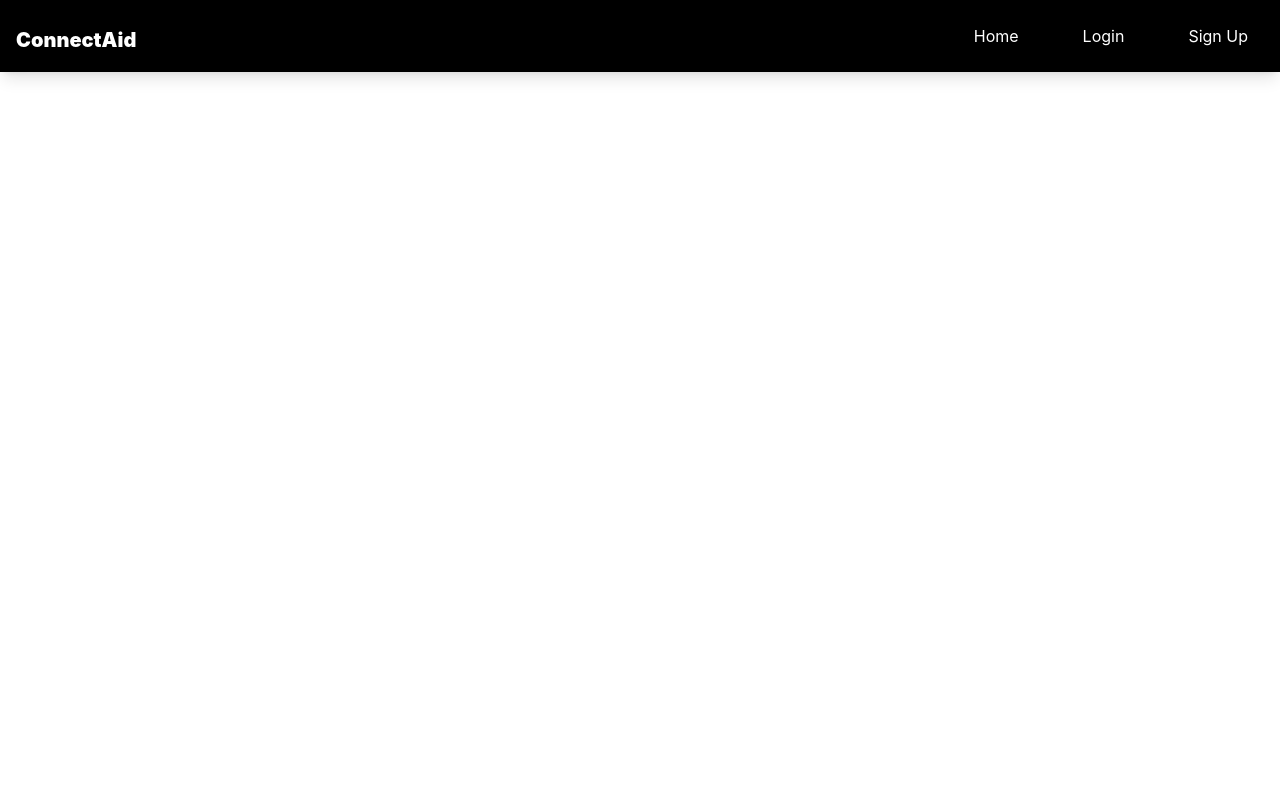
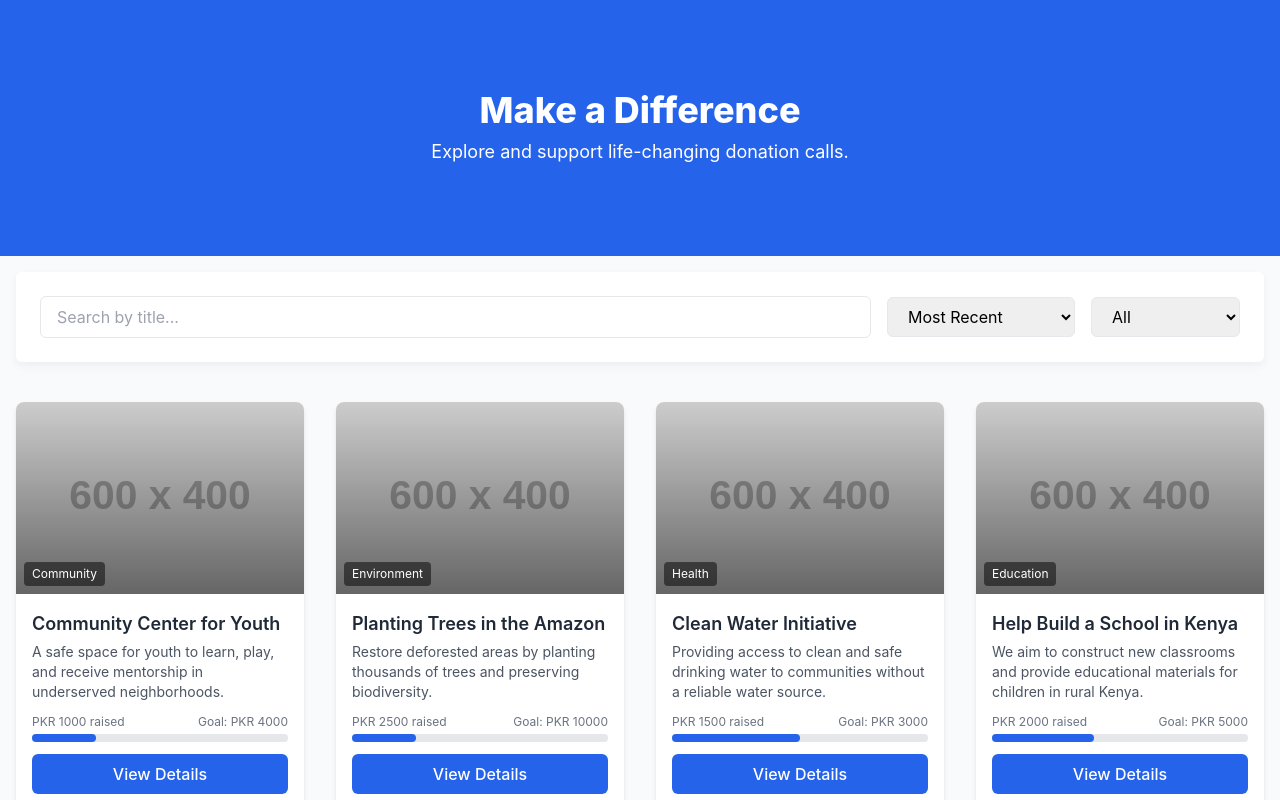
Before and after one commit to sam6akj/connectaid, a React (Create React App) app in the folder front-end/: page /donate in a window 1280 px wide. Shown: the top 800 px of the page. Built offline with nearby package versions, Linux system fonts and the light colour scheme.

Commit message:
minor changes

```diff
--- a/front-end/src/App.js
+++ b/front-end/src/App.js
@@ -5,20 +5,19 @@ import Home from './pages/Home';
 import { BrowserRouter as Router, Routes, Route } from 'react-router-dom';
 import Login from './pages/Login';
 import SignUp from './pages/SignUp';
+import DonationCallsList from './pages/DonationCallList';
 
 function App() {
   return (
     <div>
       <Router>
         <div>
-          <div className="navbar">
-            <NavBar />
-          </div>
           <div className="content">
             <Routes>
-              <Route path="/" element={<Home />} />
-              <Route path="/login" element={<Login />} />
-              <Route path="/signup" element={<SignUp />} />
+              <Route path="/" element={<><NavBar/><Home /></>} />
+              <Route path="/login" element={<><NavBar/><Login /></>} />
+              <Route path="/signup" element={<><NavBar/><SignUp /></>} />
+              <Route path="/donate" element={<DonationCallsList/>}/>
             </Routes>
           </div>
         </div>
--- a/front-end/src/components/DonationCallCard.jsx
+++ b/front-end/src/components/DonationCallCard.jsx
@@ -3,19 +3,39 @@ import { useNavigate } from 'react-router-dom';
 
 const DonationCallCard = ({ call }) => {
   const navigate = useNavigate();
+  const progress = Math.min((call.raised / call.goal) * 100, 100);
+
   return (
-    <div className="bg-white rounded-lg overflow-hidden shadow hover:shadow-md transition-shadow">
-      <img
-        src={call.image}
-        alt={call.title}
-        className="w-full h-48 object-cover"
-      />
-      <div className="p-4">
-        <h2 className="text-lg font-bold text-gray-800 mb-2">{call.title}</h2>
-        <p className="text-sm text-gray-600 mb-3 line-clamp-3">{call.description}</p>
+    <div className="donation-card bg-white rounded-lg overflow-hidden shadow-md flex flex-col">
+      <div className="relative w-full h-48">
+        <img
+          src={call.image}
+          alt={call.title}
+          className="w-full h-full object-cover"
+        />
+        <div className="absolute inset-0 bg-gradient-to-t from-black/50 to-transparent" />
+        <div className="absolute bottom-2 left-2 text-white text-xs bg-black/50 px-2 py-1 rounded">
+          {call.category}
+        </div>
+      </div>
+      <div className="p-4 flex-1 flex flex-col">
+        <h2 className="text-lg font-semibold text-gray-800 mb-1 line-clamp-2">{call.title}</h2>
+        <p className="text-sm text-gray-600 mb-3 line-clamp-3 flex-1">{call.description}</p>
+        <div className="mb-3">
+          <div className="text-xs text-gray-500 flex justify-between mb-1">
+            <span>PKR {call.raised} raised</span>
+            <span>Goal: PKR {call.goal}</span>
+          </div>
+          <div className="w-full bg-gray-200 h-2 rounded-full">
+            <div
+              className="h-2 bg-blue-600 rounded-full transition-width duration-300"
+              style={{ width: `${progress}%` }}
+            ></div>
+          </div>
+        </div>
         <button
           onClick={() => navigate(`/donation-calls/${call.id}`)}
-          className="block w-full bg-blue-600 text-white text-center py-2 rounded-md hover:bg-blue-700"
+          className="mt-auto bg-blue-600 hover:bg-blue-700 text-white text-center py-2 rounded-md font-medium"
         >
           View Details
         </button>
--- /dev/null
+++ b/front-end/src/components/DonationFilterBar.jsx
@@ -0,0 +1,38 @@
+import React from 'react';
+
+const DonationFilterBar = ({ searchTerm, onSearchChange, onSortChange, selectedCategory, onCategoryChange }) => {
+  const categories = ["All", "Education", "Health", "Environment", "Community"];
+
+  return (
+    <div className="filter-bar bg-white p-4 md:p-6 flex flex-col md:flex-row items-center md:space-x-4 space-y-4 md:space-y-0">
+      <input
+        type="text"
+        placeholder="Search by title..."
+        value={searchTerm}
+        onChange={e => onSearchChange(e.target.value)}
+        className="border rounded-md px-4 py-2 focus:outline-none focus:ring-2 focus:ring-blue-500 flex-1"
+      />
+
+      <select
+        onChange={e => onSortChange(e.target.value)}
+        className="border rounded-md px-4 py-2 focus:outline-none focus:ring-2 focus:ring-blue-500"
+      >
+        <option value="recent">Most Recent</option>
+        <option value="goal_asc">Goal: Low to High</option>
+        <option value="goal_desc">Goal: High to Low</option>
+      </select>
+
+      <select
+        value={selectedCategory}
+        onChange={e => onCategoryChange(e.target.value)}
+        className="border rounded-md px-4 py-2 focus:outline-none focus:ring-2 focus:ring-blue-500"
+      >
+        {categories.map(cat => (
+          <option value={cat} key={cat}>{cat}</option>
+        ))}
+      </select>
+    </div>
+  );
+};
+
+export default DonationFilterBar;
--- /dev/null
+++ b/front-end/src/pages/DonationCallList.jsx
@@ -0,0 +1,118 @@
+import React, { useState } from 'react';
+import DonationFilterBar from '../components/DonationFilterBar';
+import DonationCallCard from '../components/DonationCallCard';
+import '../styles/donation-list.css';
+
+const DonationCallsList = () => {
+  const [searchTerm, setSearchTerm] = useState("");
+  const [sortOption, setSortOption] = useState("recent");
+  const [selectedCategory, setSelectedCategory] = useState("All");
+
+  const donationCalls = [
+    {
+      id: 1,
+      title: "Help Build a School in Kenya",
+      description: "We aim to construct new classrooms and provide educational materials for children in rural Kenya.",
+      image: "https://via.placeholder.com/600x400",
+      category: "Education",
+      goal: 5000,
+      raised: 2000
+    },
+    {
+      id: 2,
+      title: "Clean Water Initiative",
+      description: "Providing access to clean and safe drinking water to communities without a reliable water source.",
+      image: "https://via.placeholder.com/600x400",
+      category: "Health",
+      goal: 3000,
+      raised: 1500
+    },
+    {
+      id: 3,
+      title: "Planting Trees in the Amazon",
+      description: "Restore deforested areas by planting thousands of trees and preserving biodiversity.",
+      image: "https://via.placeholder.com/600x400",
+      category: "Environment",
+      goal: 10000,
+      raised: 2500
+    },
+    {
+      id: 4,
+      title: "Community Center for Youth",
+      description: "A safe space for youth to learn, play, and receive mentorship in underserved neighborhoods.",
+      image: "https://via.placeholder.com/600x400",
+      category: "Community",
+      goal: 4000,
+      raised: 1000
+    }
+  ];
+
+  const filteredCalls = donationCalls.filter(call => {
+    const matchesSearch = call.title.toLowerCase().includes(searchTerm.toLowerCase());
+    const matchesCategory = selectedCategory === "All" || call.category === selectedCategory;
+    return matchesSearch && matchesCategory;
+  });
+
+  const sortedCalls = [...filteredCalls].sort((a, b) => {
+    if (sortOption === "recent") {
+      return b.id - a.id;
+    } else if (sortOption === "goal_asc") {
+      return a.goal - b.goal;
+    } else if (sortOption === "goal_desc") {
+      return b.goal - a.goal;
+    }
+    return 0;
+  });
+
+  return (
+    <div className="bg-gray-50 min-h-screen">
+      {/* Hero Section */}
+      <div className="relative w-full h-64 bg-blue-600 flex items-center justify-center">
+        <div className="text-center px-4">
+          <h1 className="hero-title text-4xl font-extrabold text-white mb-2">Make a Difference</h1>
+          <p className="hero-subtitle text-white text-lg">
+            Explore and support life-changing donation calls.
+          </p>
+        </div>
+      </div>
+
+      {/* Filter Bar */}
+      <div className="max-w-7xl mx-auto -mt-8 px-4 mt-4">
+        <DonationFilterBar
+          searchTerm={searchTerm}
+          onSearchChange={setSearchTerm}
+          onSortChange={setSortOption}
+          selectedCategory={selectedCategory}
+          onCategoryChange={setSelectedCategory}
+        />
+      </div>
+
+      {/* Donation Calls Grid */}
+      <div className="max-w-7xl mx-auto py-10 px-4">
+        {sortedCalls.length > 0 ? (
+          <div className="grid gap-8 sm:grid-cols-2 lg:grid-cols-3 xl:grid-cols-4">
+            {sortedCalls.map(call => (
+              <DonationCallCard key={call.id} call={call} />
+            ))}
+          </div>
+        ) : (
+          <div className="text-center text-gray-600 mt-20">
+            <p>No donation calls found matching your criteria.</p>
+          </div>
+        )}
+      </div>
+
+      {/* Pagination / Load More (Mock) */}
+      {/* In a real scenario, you'd implement actual pagination or infinite scroll */}
+      {sortedCalls.length > 0 && (
+        <div className="max-w-7xl mx-auto mb-10 px-4 text-center">
+          <button className="mt-8 px-6 py-2 bg-blue-600 text-white rounded-md hover:bg-blue-700">
+            Load More
+          </button>
+        </div>
+      )}
+    </div>
+  );
+};
+
+export default DonationCallsList;
--- /dev/null
+++ b/front-end/src/styles/donation-list.css
@@ -0,0 +1,42 @@
+.donation-card:hover {
+    transform: translateY(-3px);
+    box-shadow: 0 8px 20px rgba(0,0,0,0.07);
+  }
+
+
+.donation-card {
+    transition: transform 0.2s ease, box-shadow 0.2s ease;
+  }
+
+
+.filter-bar {
+    border-radius: 0.375rem;
+    box-shadow: 0 4px 10px rgba(0,0,0,0.05);
+  }
+
+
+.filter-bar button:hover {
+    background-color: #e2e8f0;
+  }
+
+
+.hero-title {
+    opacity: 0;
+    animation: fadeInUp 0.5s forwards;
+  }
+
+.hero-subtitle {
+    opacity: 0;
+    animation: fadeInUp 0.7s forwards;
+  }
+
+  @keyframes fadeInUp {
+    from {
+      transform: translateY(20px);
+      opacity: 0;
+    }
+    to {
+      transform: translateY(0);
+      opacity: 1;
+    }
+  }
```
